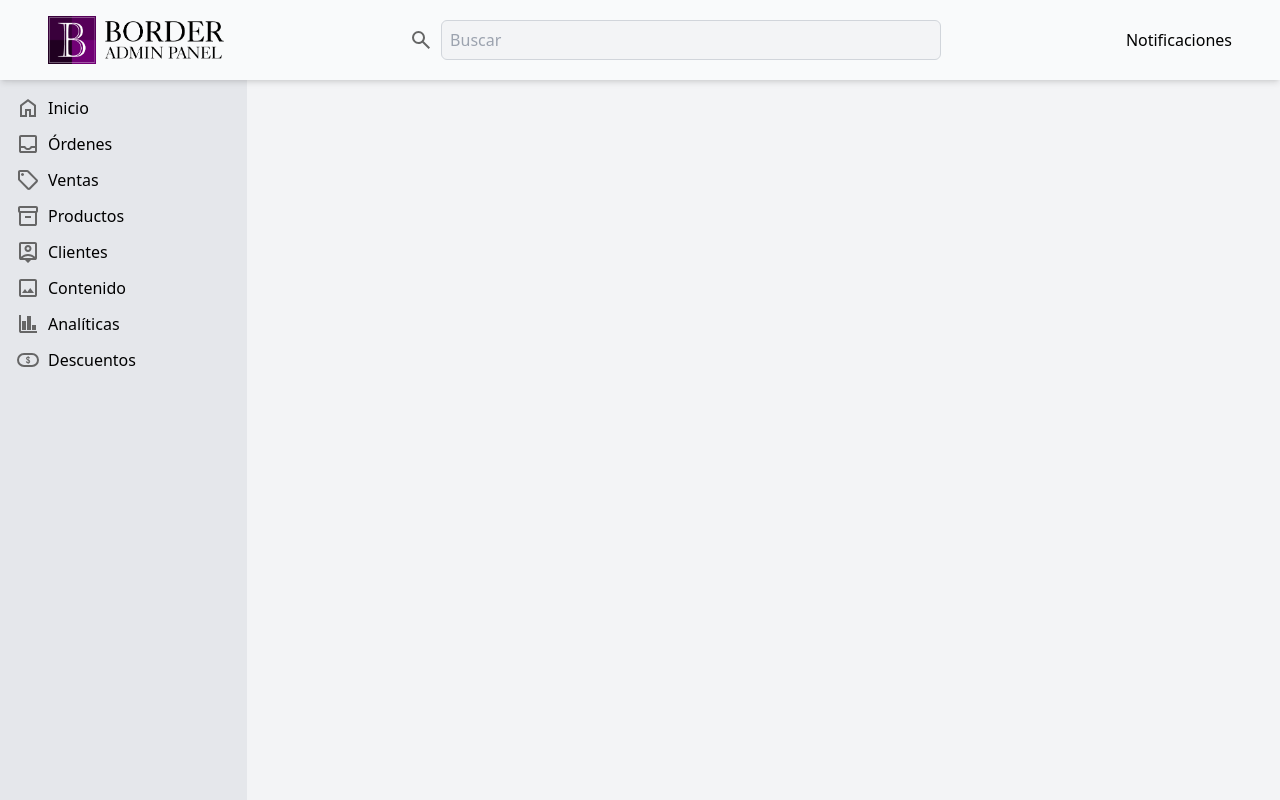
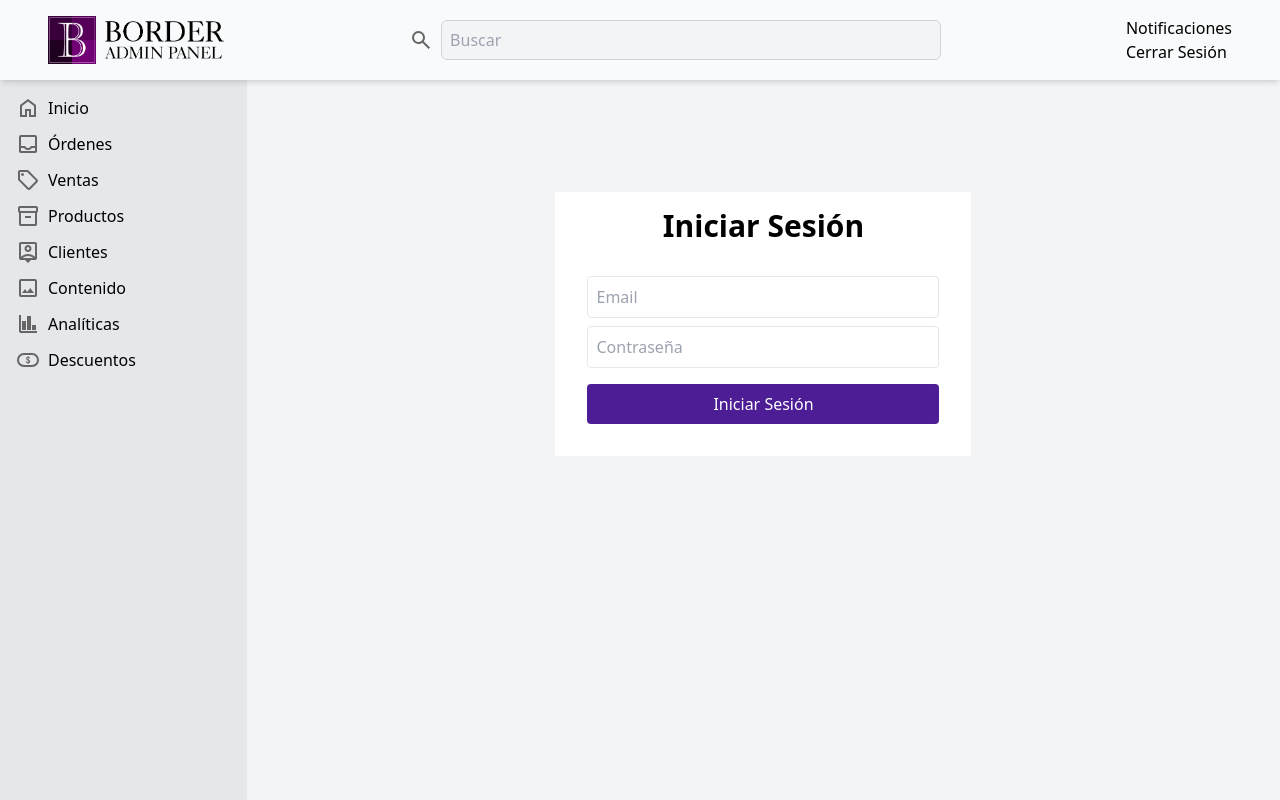
Before and after one commit to facuhdezz/e-dashboard, a React (Vite) app: page /login in a window 1280 px wide. Built offline with nearby package versions, Linux system fonts and the light colour scheme; no server answers; the database is empty.

Commit message:
agregando autenticación de usuario

```diff
--- a/src/App.jsx
+++ b/src/App.jsx
@@ -4,6 +4,8 @@ import NavBar from './components/NavBar';
 import Aside from './components/Aside';
 import Products from './pages/Products';
 import EditTemplate from './pages/EditTemplate';
+import Login from './pages/Login';
+import ProtectedRoute from './components/ProtectedRoute';
 
 function App() {
 
@@ -14,10 +16,11 @@ function App() {
         <Aside />
         <main className="sm:h-[100dvh] w-full pt-[96px] pb-4 px-4 bg-gray-100">
           <Routes>
+            <Route path="/login" element={<Login />} />
             {/* <Route path="/" element={<Home />} /> */}
-            <Route path="/" element={<Products />} />
-            <Route path="/products" element={<Products />} />
-            <Route path="/edit/:id" element={<EditTemplate />} />
+            <Route path="/" element={<ProtectedRoute element={<Products />} />} />
+            <Route path="/products" element={<ProtectedRoute element={<Products />} />} />
+            <Route path="/edit/:id" element={<ProtectedRoute element={<EditTemplate />} />} />
           </Routes>
         </main>
       </div>
--- a/src/components/NavBar.jsx
+++ b/src/components/NavBar.jsx
@@ -1,5 +1,6 @@
 import Logo from "../assets/logos/b-admin-panel.png"
 import Search from "../assets/icons/search.svg"
+import SignOut from "./SignOut";
 
 const NavBar = () => {
     return (
@@ -11,6 +12,7 @@ const NavBar = () => {
             </div>
             <div>
                 <p>Notificaciones</p>
+                <SignOut />
             </div>
         </nav>
     )
--- /dev/null
+++ b/src/components/ProtectedRoute.jsx
@@ -0,0 +1,10 @@
+import { Navigate } from "react-router-dom";
+import { useAuth } from "../context/AuthContext"
+
+const ProtectedRoute = ({ element }) => {
+    const { user } = useAuth();
+
+    return user ? element : <Navigate to="/login" />;
+}
+
+export default ProtectedRoute;
--- /dev/null
+++ b/src/components/SignOut.jsx
@@ -0,0 +1,25 @@
+import { signOut, getAuth } from "firebase/auth"
+import { useNavigate } from "react-router-dom";
+
+const SignOut = () => {
+
+    const navigate = useNavigate();
+
+    const handleLogout = async () => {
+        const auth = getAuth();
+        try {
+          await signOut(auth);
+          navigate('/login');
+        } catch (error) {
+          console.error("Error signing out:", error);
+        }
+      };
+
+    return (
+        <button onClick={handleLogout}>
+            Cerrar Sesión
+        </button>
+    )
+}
+
+export default SignOut;
--- a/src/context/AppProvider.jsx
+++ b/src/context/AppProvider.jsx
@@ -1,10 +1,13 @@
+import { AuthProvider } from "./AuthContext";
 import { ProductsProvider } from "./ProductsContext"
 
 const AppProvider = ({children}) => {
     return (
-        <ProductsProvider>
-            {children}
-        </ProductsProvider>
+        <AuthProvider>
+            <ProductsProvider>
+                {children}
+            </ProductsProvider>
+        </AuthProvider>
     )
 }
 
--- /dev/null
+++ b/src/context/AuthContext.jsx
@@ -0,0 +1,27 @@
+import { createContext, useContext, useEffect, useState } from "react";
+import { onAuthStateChanged, getAuth } from "firebase/auth";
+
+const AuthContext = createContext();
+
+export const useAuth = () => {
+    return useContext(AuthContext);
+}
+
+export const AuthProvider = ({children}) => {
+    const [user, setUser] = useState(null)
+    const auth = getAuth();
+
+    useEffect(() => {
+        const unsubscribe = onAuthStateChanged(auth, (user) => {
+          setUser(user);
+        });
+
+        return () => unsubscribe();
+      }, []);
+
+    return (
+    <AuthContext.Provider value={{ user }}>
+        {children}
+    </AuthContext.Provider>
+    );
+}
--- /dev/null
+++ b/src/pages/Login.jsx
@@ -0,0 +1,61 @@
+import { getAuth, signInWithEmailAndPassword } from "firebase/auth";
+import { useState } from "react";
+import { useNavigate } from "react-router-dom";
+
+const Login = () => {
+
+    const [email, setEmail] = useState('');
+    const [password, setPassword] = useState('');
+    const navigate = useNavigate();
+
+    const handleLogin = async (e) => {
+      e.preventDefault();
+
+      const auth = getAuth();
+
+      try {
+        await signInWithEmailAndPassword(auth, email, password);
+        navigate('/');
+      } catch (error) {
+        console.error("Error signing in:", error);
+        setError("Failed to log in. Please check your email and password.");
+      }
+    };
+
+    return (
+        <section className="flex w-full">
+            <article className="bg-white mx-auto items-center flex flex-col gap-4 p-4 mt-24">
+                <h2 className="text-center font-bold text-3xl">Iniciar Sesión</h2>
+                <form className="flex flex-col gap-2 p-4 w-96" onSubmit={handleLogin}>
+                    <div className="relative border rounded p-2">
+                        <input
+                            className="w-full outline-none"
+                            placeholder="Email"
+                            type="email"
+                            id="email"
+                            value={email}
+                            onChange={(e) => setEmail(e.target.value)}
+                            required
+                        />
+                    </div>
+                    <div className="border rounded p-2">
+                        <input
+                            className="w-full outline-none"
+                            placeholder="Contraseña"
+                            type="password"
+                            id="password"
+                            value={password}
+                            onChange={(e) => setPassword(e.target.value)}
+                            required
+                        />
+                    </div>
+                    <button className="bg-violet-900 text-white p-2 mt-2 rounded hover:bg-violet-700" type="submit">
+                        Iniciar Sesión
+                    </button>
+                </form>
+            </article>
+        </section>
+    )
+}
+
+export default Login;
```
